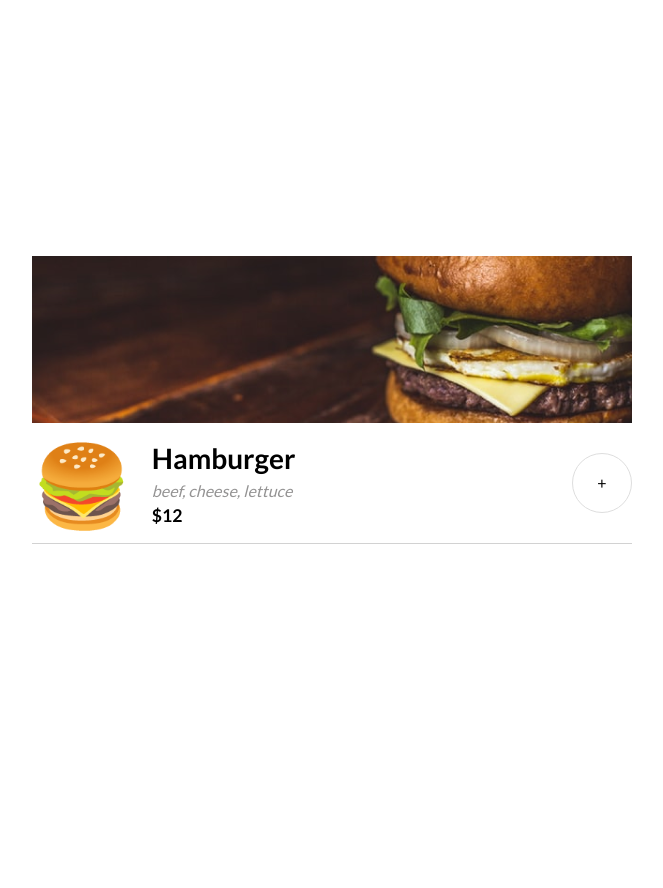
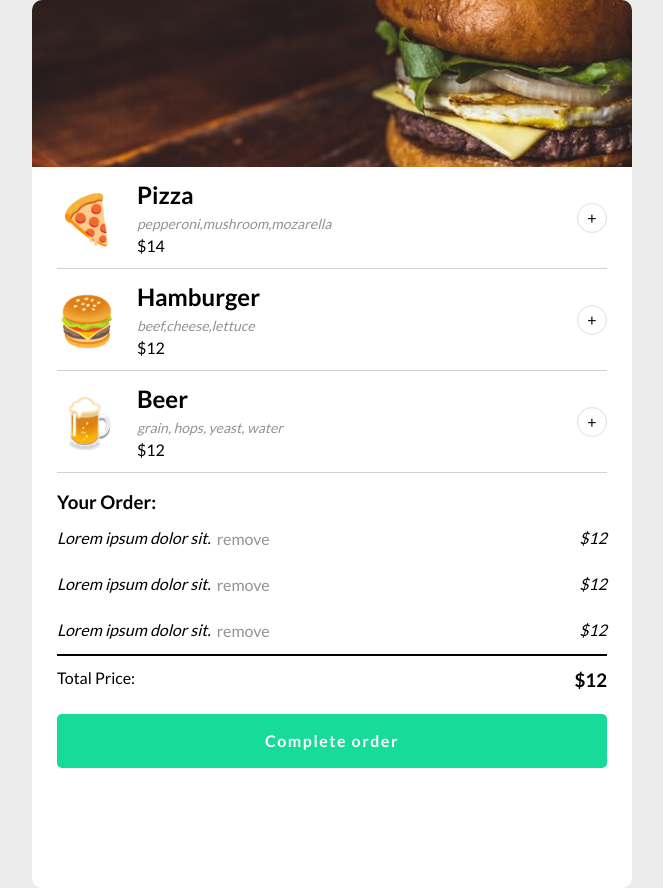
Before and after one commit to Joshua-Farr/restaurant-ordering-app, a plain HTML site: page index.html in a window 1280 px wide. Shown: the whole page, without its empty margins (308-971 px from the left). Before the commit the page ends 800 px from the top, so only its background shows below. Drawn offline with Linux system fonts and the light colour scheme.

Commit message:
Updated styling & menu rendering via JavaScript

```diff
--- a/data.js
+++ b/data.js
@@ -1,7 +1,7 @@
 export const menuArray = [
     {
         name: "Pizza",
-        ingredients: ["pepperoni", "mushrom", "mozarella"],
+        ingredients: ["pepperoni", "mushroom", "mozarella"],
         id: 0,
         price: 14,
         emoji: "🍕"
--- a/index.html
+++ b/index.html
@@ -13,8 +13,9 @@
     <body>
         <main>
             <img src="./assets/BurgerBackground.png" alt="Picture of a burger on a plate">
+            <div class="main-section">
                 <ul class="menu" id="menu">
-                <li class="menu-item" id="menu-item">
+                    <!-- <li class="menu-item" id="menu-item">
                         <h2>🍔</h2>
                         <div class="item">
                             <h3 class="item-title" id ="item-title">Hamburger</h3>
@@ -23,9 +24,34 @@
                         </div>
                         <button class="select-button" id="select-button">+</button>
 
+                    </li> -->
+                </ul>
+                <div class="order-details" id="order-details">
+                    <h3>Your Order:</h3>
+                    <ul id="order-details">
+                        <li class="ordered-item">
+                            <p class="">Lorem ipsum dolor sit.</p>
+                            <button class="remove-btn">remove</button>
+                            <p class="ordered-price">$12</p>
+                        </li>
+                        <li class="ordered-item">
+                            <p class="">Lorem ipsum dolor sit.</p>
+                            <button class="remove-btn">remove</button>
+                            <p class="ordered-price">$12</p>
+                        </li>
+                        <li class="ordered-item">
+                            <p class="">Lorem ipsum dolor sit.</p>
+                            <button class="remove-btn">remove</button>
+                            <p class="ordered-price">$12</p>
                         </li>
                     </ul>
-
+                    <div class="final-price">
+                        <h3 class="item-price">Total Price:</h3>
+                        <h3 id="total-price">$12</h3>
+                    </div>
+                    <button class="complete-order-btn" id="complete-order-btn">Complete order</button>
+                </div>
+            </div>
         </main>
     </body>
 
--- a/script.js
+++ b/script.js
@@ -1,14 +1,28 @@
 import { menuArray } from "./data.js"
 
 const menu = document.getElementById("menu");
+let order = [];
+let orderValue = 0;
 
 
 
 function renderMenu(){
     menuArray.forEach(function(item){
-        console.log(item);
+        menu.innerHTML +=
+        `<li class="menu-item" id="menu-item">
+            <h2>${item.emoji}</h2>
+            <div class="item">
+                <h3 class="item-title" id ="item-title">${item.name}</h3>
+                <p class="item-description" id="item-description">${item.ingredients}</p>
+                <h3 class="item-price" id="item-price">$${item.price}</h3>
+            </div>
+            <button class="select-button" id="select-button">+</button>
+        </li>`;
     })
 
 }
 
+
+
+
 renderMenu();
--- a/styles.css
+++ b/styles.css
@@ -35,6 +35,7 @@ body {
   min-height: 100vh;
   text-rendering: optimizeSpeed;
   line-height: 1.5;
+  user-select: none;
 }
 
 /* A elements that don't have a class get default styles */
@@ -70,7 +71,7 @@ select {
 
 body{
     font-family: 'Lato', sans-serif;
-    background-color: white;
+    background-color: rgb(236, 236, 236);
     display:flex;
     align-items: center;
     justify-content: center;
@@ -78,10 +79,19 @@ body{
 
 main{
     max-width: 600px;
+    border-radius: 10px;
+    overflow: hidden;
+    background-color: white;
+
+}
+
+.main-section{
+    padding-left: 25px;
+    padding-right: 25px;
 }
 
 h2{
-    font-size: 5rem;
+    font-size: 3rem;
     margin-right: 20px;
 }
 
@@ -92,11 +102,16 @@ ul, li{
 
 }
 
+li{
+    padding: 10px 0px;
+}
+
 .menu-item{
     display: flex;
     align-items: center;
     justify-content: space-between;
     border-bottom: 1px solid #D2D2D2;
+
 }
 
 .item{
@@ -104,23 +119,24 @@ ul, li{
 }
 
 .item-title{
-    font-size: 1.75rem;
+    font-size: 1.5rem;
 }
 
 .item-description{
-    font-size: 1rem;
+    font-size: .875rem;
     font-style: italic;
     color: rgb(148, 147, 147);
 }
 
 .item-price{
-    font-size: 1.10rem;
+    font-size: 1rem;
+    font-weight: 400;
 }
 
 
 .select-button{
-    height: 60px;
-    width: 60px;
+    height: 30px;
+    width: 30px;
     border-radius: 50%;
     border: 1.5px solid #DEDEDE;
     background-color: white;
@@ -131,3 +147,56 @@ ul, li{
     cursor: pointer;
     background-color: #DEDEDE;
 }
+
+.order-details{
+    height:400px;
+    margin-top: 15px;
+}
+
+.final-price{
+    display: flex;
+    justify-content: space-between;
+    border-top: 2px solid black;
+    padding-top: 10px;
+}
+
+.total-price{
+    font-weight: 700;
+}
+
+.complete-order-btn{
+    color: white;
+    border: none;
+    background-color: #16DB99;
+    font-weight: 700;
+    padding: 15px;
+    width: 100%;
+    border-radius: 5px;
+    letter-spacing: 1.5px;
+    margin-top: 20px;
+}
+
+.complete-order-btn:hover{
+    background-color: #14bb83;
+    cursor: pointer;
+}
+
+
+.ordered-item{
+    display:flex;
+    justify-content: space-between;
+    font-style: italic;
+}
+
+.remove-btn{
+    margin-right: auto;
+    border: none;
+    background-color: transparent;
+    color: rgb(148, 147, 147);
+    font-style: normal;
+}
+
+.remove-btn:hover{
+    color: #14bb83;
+    cursor: pointer;
+}
```
Lines whose indentation alone changed are shown as unchanged.
